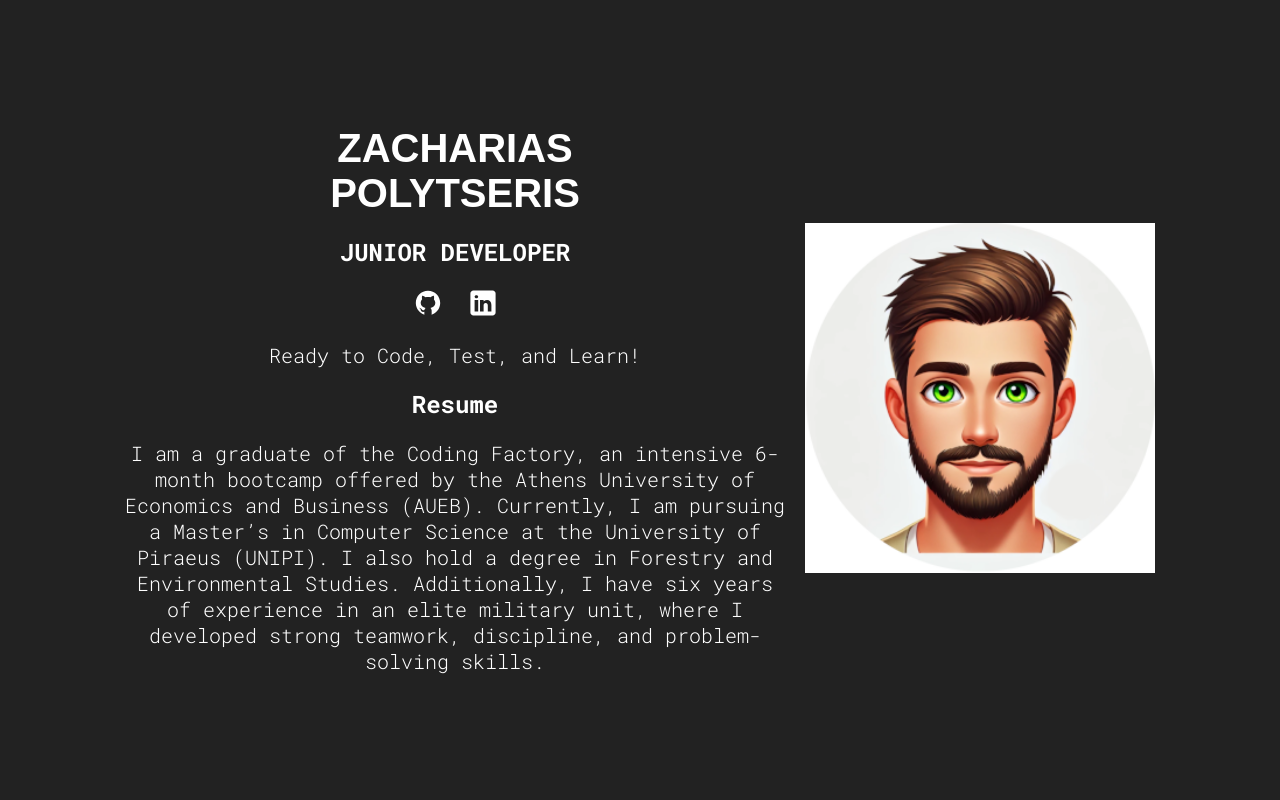
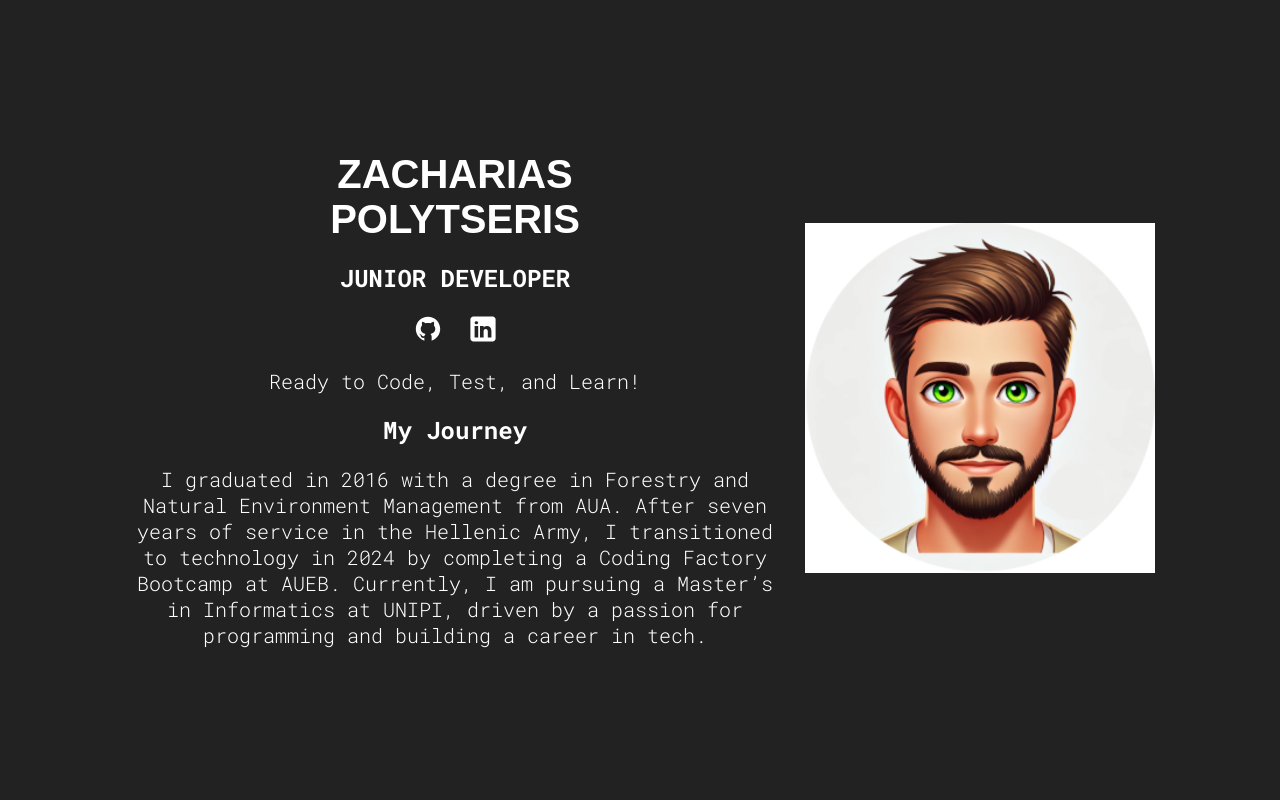
Before and after one commit to ImZaharias/My-Portfolio, a React (Vite) app: page / in a window 1280 px wide. Shown: the top 800 px of the page. Built offline with nearby package versions, Linux system fonts and the light colour scheme.

Commit message:
Update Hero.jsx

```diff
--- a/src/sections/Hero/Hero.jsx
+++ b/src/sections/Hero/Hero.jsx
@@ -30,16 +30,13 @@ function Hero() {
                     Ready to Code, Test, and Learn!
                 </p>
                 <h3>
-                    Resume
+                    My Journey
                 </h3>
                 <p className={styles.description}>
-                I am a graduate of the Coding Factory, an intensive 6-month
-                bootcamp offered by the Athens University of Economics and
-                Business (AUEB). Currently, I am pursuing a Master’s in Computer
-                Science at the University of Piraeus (UNIPI). I also hold a degree
-                in Forestry and Environmental Studies. Additionally, I have six
-                years of experience in an elite military unit, where I developed
-                strong teamwork, discipline, and problem-solving skills.
+                I graduated in 2016 with a degree in Forestry and Natural Environment Management from AUA.
+                After seven years of service in the Hellenic Army, I transitioned to technology in 2024 by
+                completing a Coding Factory Bootcamp at AUEB. Currently, I am pursuing a Master’s in Informatics
+                at UNIPI, driven by a passion for programming and building a career in tech.
                 </p>
             </div>
         </section>
```
